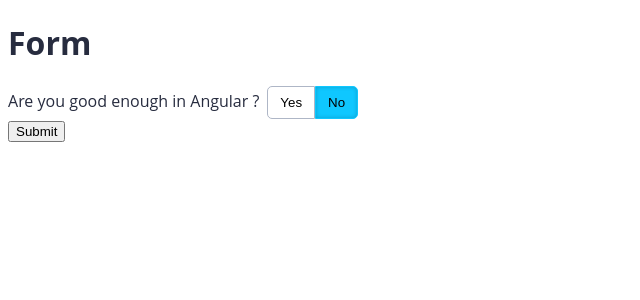
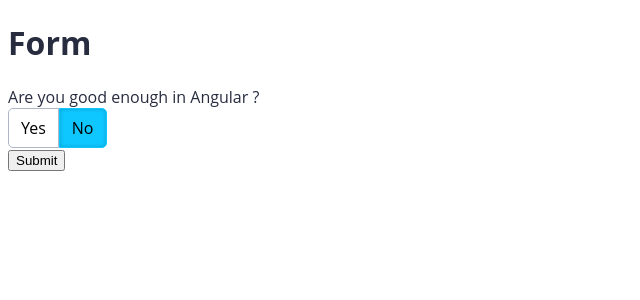
Before and after one commit to Joao-Pedro-Machado/accessibility-with-angular, an Angular app: page / in a window 1280 px wide. Shown: the top 300 px of the page, without its empty margins (0-640 px from the left). Built offline with nearby package versions, Linux system fonts and the light colour scheme.

Commit message:
Finalizando o curso

```diff
--- a/src/app/shared/components/yes-no-button-group/yes-no-button-group.component.html
+++ b/src/app/shared/components/yes-no-button-group/yes-no-button-group.component.html
@@ -1,3 +1,35 @@
+<!-- DEPOIS -->
+<div
+  class="button-group"
+  role="radiogroup"
+  [attr.aria-label]="label">
+  <label>{{ label }}</label>
+  <div class="radio">
+    <input
+      [attr.id]="id + '-yes'"
+      type="radio"
+      [attr.name]="id"
+      [attr.checked]="value == options.YES"
+      (change)="activate(options.YES)">
+      <label [attr.for]="id + '-yes'" class="button button-yes">
+        Yes
+      </label>
+  </div>
+
+  <div class="radio">
+    <input
+      [attr.id]="id + '-no'"
+      type="radio"
+      [attr.name]="id"
+      [attr.checked]="value == options.NO"
+      (change)="activate(options.NO)">
+      <label [attr.for]="id + '-no'" class="button button-no">
+        No
+      </label>
+  </div>
+</div>
+
+<!-- ANTES
 <div
   appKm
   role="radiogroup"
@@ -34,3 +66,4 @@
     No
   </button>
 </div>
+-->
--- a/src/app/shared/components/yes-no-button-group/yes-no-button-group.component.scss
+++ b/src/app/shared/components/yes-no-button-group/yes-no-button-group.component.scss
@@ -23,7 +23,31 @@ $button-pressed-background: #0fc7ff;
     &.button-pressed {
       background-color: $button-pressed-background;
       border-color: $button-pressed-background;
-      box-shadow: inset 0 0 4px 0 rgba(0, 0, 0, .2);
+      box-shadow: inset 0 0 4px 0 rgba(0, 0, 0, 0.2);
     }
   }
 }
+
+.button-group {
+  .radio {
+    position: relative;
+    display: inline-block;
+  }
+  input {
+    opacity: 0;
+    position: absolute;
+    top: 25%;
+    left: 25%;
+    &:focus + label {
+      outline: solid 1px #272c3f;
+    }
+
+    &:checked + label {
+      @extend .button-pressed;
+    }
+  }
+
+  label {
+    display: block;
+  }
+}
```
